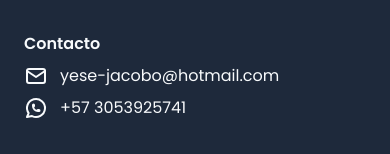
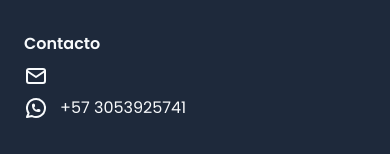
Before and after one commit to Zaprovic/catalogue-app, a Next.js app: page /cart in a window 390 px wide. Shown: the part 635-789 px from the top of the page. Built offline with nearby package versions, Linux system fonts and the light colour scheme; no server answers; the database is empty.

Commit message:
hardcoded phone number

```diff
--- a/src/components/footer/footer-desktop.tsx
+++ b/src/components/footer/footer-desktop.tsx
@@ -48,7 +48,7 @@ const FooterDesktop = ({ children }: { children?: ReactNode }) => {
         </li>
         <li className="flex gap-3">
           <IconBrandWhatsapp />
-          <span>{user?.phoneNumbers[0]?.phoneNumber}</span>
+          <span>+573053925741</span>
         </li>
       </FooterItem>
 
--- a/src/components/footer/footer-mobile.tsx
+++ b/src/components/footer/footer-mobile.tsx
@@ -1,3 +1,5 @@
+"use client";
+import { useUser } from "@clerk/nextjs";
 import {
   IconBrandDeliveroo,
   IconBrandWhatsapp,
@@ -11,6 +13,8 @@ import { Separator } from "../ui/separator";
 import FooterItem from "./footer-item";
 
 const FooterMobile = ({ children }: { children?: ReactNode }) => {
+  const { user } = useUser();
+
   return (
     <footer className="grid grid-cols-1 bg-secondary p-6 md:px-10">
       <FooterItem title="Formas de pago">
@@ -40,7 +44,7 @@ const FooterMobile = ({ children }: { children?: ReactNode }) => {
       <FooterItem title="Contacto">
         <li className="flex gap-3">
           <IconMail />
-          <span>yese-jacobo@hotmail.com</span>
+          <span>{user?.emailAddresses[0].emailAddress}</span>
         </li>
         <li className="flex gap-3">
           <IconBrandWhatsapp />
```
